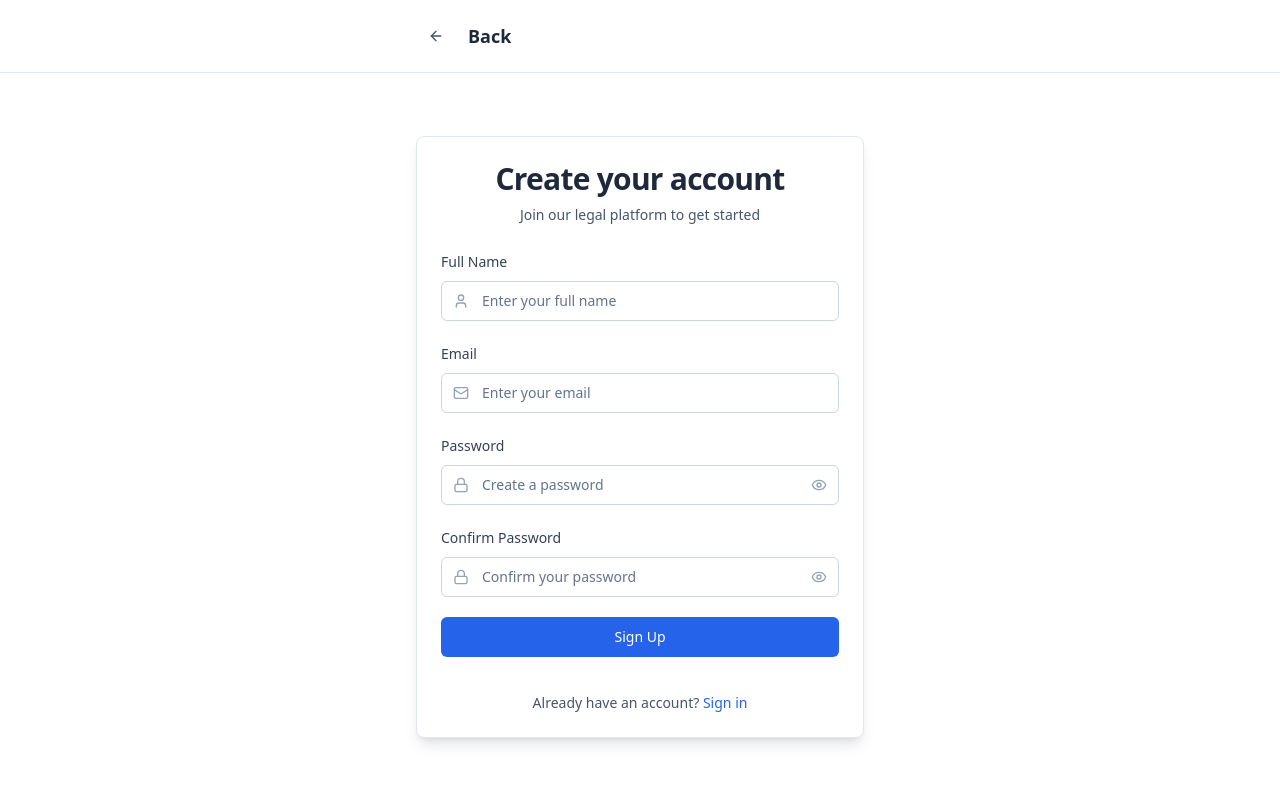
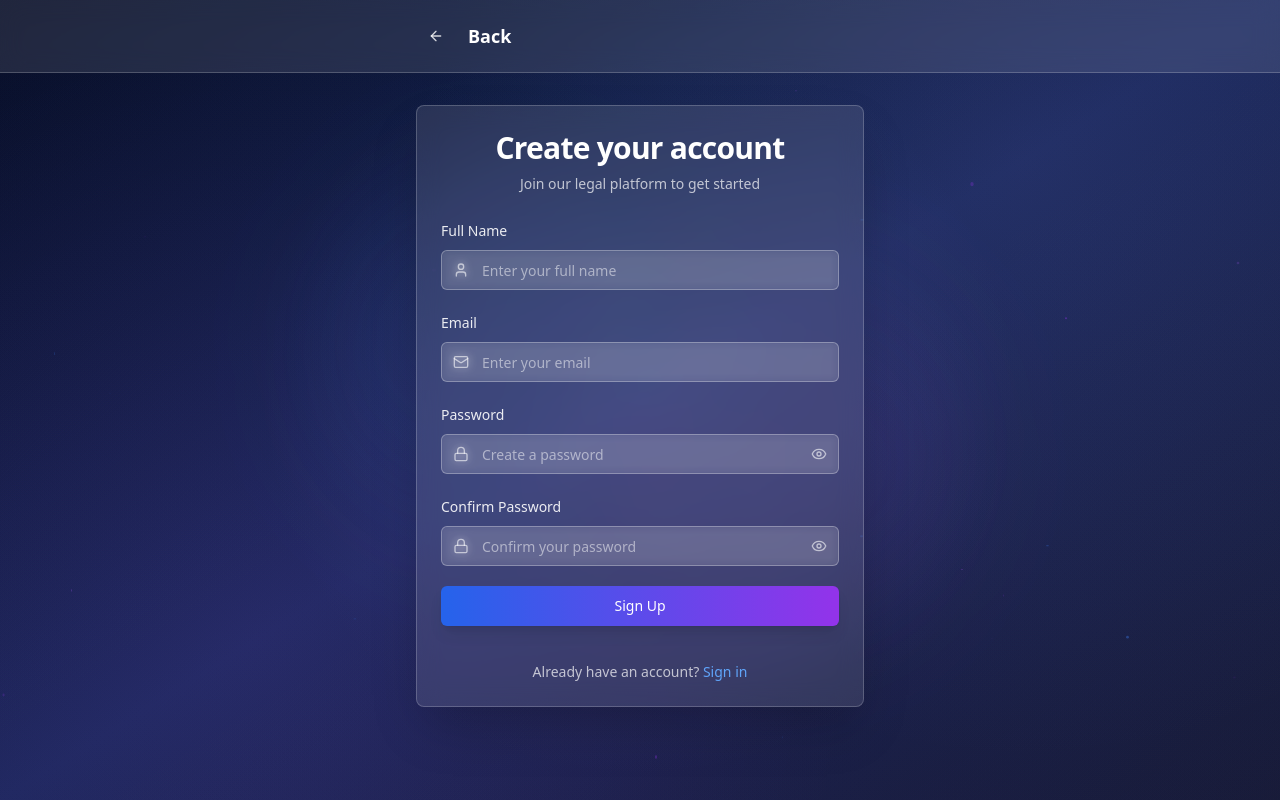
Before and after one commit to Harshith-jella/ai-orb-genesis, a React (Vite) app: page /signup in a window 1280 px wide. Built offline with nearby package versions, Linux system fonts and the light colour scheme.

Commit message:
feat: Use landing page background on signup page
The sign-up page now uses the landing page's background.

```diff
--- a/src/pages/SignUp.tsx
+++ b/src/pages/SignUp.tsx
@@ -1,3 +1,4 @@
+
 import React, { useState } from 'react';
 import { motion } from 'framer-motion';
 import { Eye, EyeOff, User, Mail, Lock, ArrowLeft } from 'lucide-react';
@@ -47,36 +48,106 @@ const SignUp = () => {
   };
 
   return (
-    <div className="min-h-screen bg-white flex flex-col relative overflow-hidden">
+    <div className="min-h-screen bg-gradient-to-br from-slate-950 via-blue-950 to-slate-900 relative overflow-hidden">
+      {/* Enhanced Background Effects */}
+      <div className="absolute inset-0 bg-[radial-gradient(circle_at_50%_50%,rgba(120,119,198,0.15),transparent_50%)]"></div>
+      <div className="absolute inset-0 bg-[radial-gradient(circle_at_80%_20%,rgba(120,119,198,0.1),transparent_50%)]"></div>
+      <div className="absolute inset-0 bg-[radial-gradient(circle_at_20%_80%,rgba(168,85,247,0.08),transparent_50%)]"></div>
+      <div className="absolute inset-0 bg-[conic-gradient(from_0deg_at_50%_50%,rgba(59,130,246,0.05),rgba(147,51,234,0.05),rgba(59,130,246,0.05))]"></div>
+
+      {/* Animated Background Mesh */}
+      <div className="absolute inset-0 opacity-30">
+        <div className="absolute inset-0 bg-[linear-gradient(45deg,rgba(59,130,246,0.02)_1px,transparent_1px),linear-gradient(-45deg,rgba(147,51,234,0.02)_1px,transparent_1px)] bg-[size:60px_60px]"></div>
+      </div>
+
+      {/* Dynamic Light Rays */}
+      <motion.div
+        className="absolute inset-0 z-5"
+        animate={{
+          rotate: [0, 360],
+        }}
+        transition={{
+          duration: 120,
+          repeat: Infinity,
+          ease: "linear",
+        }}
+      >
+        <div className="absolute top-1/4 left-1/4 w-96 h-96 bg-gradient-to-r from-blue-500/10 to-transparent rounded-full blur-3xl"></div>
+        <div className="absolute bottom-1/4 right-1/4 w-96 h-96 bg-gradient-to-l from-purple-500/10 to-transparent rounded-full blur-3xl"></div>
+      </motion.div>
+
+      {/* Enhanced Floating Particles */}
+      <div className="absolute inset-0 z-15">
+        {[...Array(30)].map((_, i) => (
+          <motion.div
+            key={i}
+            className="absolute rounded-full"
+            style={{
+              width: `${Math.random() * 4 + 1}px`,
+              height: `${Math.random() * 4 + 1}px`,
+              background: i % 3 === 0 ? 'rgba(59, 130, 246, 0.4)' : i % 3 === 1 ? 'rgba(147, 51, 234, 0.4)' : 'rgba(168, 85, 247, 0.4)',
+              left: `${Math.random() * 100}%`,
+              top: `${Math.random() * 100}%`,
+            }}
+            animate={{
+              y: [0, -50, 0],
+              opacity: [0.2, 1, 0.2],
+              scale: [0.5, 1, 0.5],
+            }}
+            transition={{
+              duration: 4 + Math.random() * 3,
+              repeat: Infinity,
+              delay: Math.random() * 3,
+              ease: "easeInOut",
+            }}
+          />
+        ))}
+      </div>
+
+      {/* Additional Ambient Effects */}
+      <motion.div
+        className="absolute inset-0 z-5 pointer-events-none"
+        animate={{
+          opacity: [0.3, 0.6, 0.3],
+        }}
+        transition={{
+          duration: 8,
+          repeat: Infinity,
+          ease: "easeInOut",
+        }}
+      >
+        <div className="absolute top-0 left-0 w-full h-full bg-gradient-to-br from-blue-500/5 via-transparent to-purple-500/5"></div>
+      </motion.div>
+
       {/* Header with back button */}
-      <div className="bg-white border-b border-slate-200 px-4 py-4">
+      <div className="bg-white/10 backdrop-blur-md border-b border-white/20 px-4 py-4 relative z-20">
         <div className="max-w-md mx-auto flex items-center">
           <Button
             onClick={handleGoBack}
             variant="ghost"
             size="icon"
-            className="text-slate-600 hover:bg-slate-100 transition-colors duration-200 shrink-0"
+            className="text-white/80 hover:bg-white/20 transition-colors duration-200 shrink-0"
           >
             <ArrowLeft className="w-5 h-5" />
           </Button>
-          <h2 className="ml-3 text-lg font-semibold text-slate-800">Back</h2>
+          <h2 className="ml-3 text-lg font-semibold text-white">Back</h2>
         </div>
       </div>
 
       {/* Main content */}
-      <div className="flex-1 flex items-center justify-center px-4 py-8">
+      <div className="flex-1 flex items-center justify-center px-4 py-8 relative z-20">
         <motion.div
           initial={{ opacity: 0, y: 20 }}
           animate={{ opacity: 1, y: 0 }}
           transition={{ duration: 0.5 }}
           className="w-full max-w-md"
         >
-          <Card className="shadow-lg border border-slate-200">
+          <Card className="shadow-2xl border border-white/20 bg-white/10 backdrop-blur-md">
             <CardHeader className="text-center space-y-2 pb-6">
-              <CardTitle className="text-2xl md:text-3xl font-bold text-slate-800">
+              <CardTitle className="text-2xl md:text-3xl font-bold text-white">
                 Create your account
               </CardTitle>
-              <CardDescription className="text-slate-600">
+              <CardDescription className="text-white/70">
                 Join our legal platform to get started
               </CardDescription>
             </CardHeader>
@@ -85,17 +156,17 @@ const SignUp = () => {
               <form onSubmit={handleSubmit(onSubmit)} className="space-y-5">
                 {/* Full Name Field */}
                 <div className="space-y-2">
-                  <Label htmlFor="fullName" className="text-sm font-medium text-slate-700">
+                  <Label htmlFor="fullName" className="text-sm font-medium text-white/90">
                     Full Name
                   </Label>
                   <div className="relative">
-                    <User className="absolute left-3 top-1/2 transform -translate-y-1/2 text-slate-400 w-4 h-4" />
+                    <User className="absolute left-3 top-1/2 transform -translate-y-1/2 text-white/60 w-4 h-4" />
                     <Input
                       id="fullName"
                       type="text"
                       placeholder="Enter your full name"
-                      className={`pl-10 border-slate-300 focus:border-blue-500 focus:ring-blue-500 ${
-                        errors.fullName ? 'border-red-500 focus:border-red-500 focus:ring-red-500' : ''
+                      className={`pl-10 bg-white/10 border-white/30 text-white placeholder:text-white/50 focus:border-blue-400 focus:ring-blue-400/50 backdrop-blur-sm ${
+                        errors.fullName ? 'border-red-400 focus:border-red-400 focus:ring-red-400/50' : ''
                       }`}
                       {...register('fullName', {
                         required: 'Full name is required',
@@ -107,23 +178,23 @@ const SignUp = () => {
                     />
                   </div>
                   {errors.fullName && (
-                    <p className="text-sm text-red-600">{errors.fullName.message}</p>
+                    <p className="text-sm text-red-400">{errors.fullName.message}</p>
                   )}
                 </div>
 
                 {/* Email Field */}
                 <div className="space-y-2">
-                  <Label htmlFor="email" className="text-sm font-medium text-slate-700">
+                  <Label htmlFor="email" className="text-sm font-medium text-white/90">
                     Email
                   </Label>
                   <div className="relative">
-                    <Mail className="absolute left-3 top-1/2 transform -translate-y-1/2 text-slate-400 w-4 h-4" />
+                    <Mail className="absolute left-3 top-1/2 transform -translate-y-1/2 text-white/60 w-4 h-4" />
                     <Input
                       id="email"
                       type="email"
                       placeholder="Enter your email"
-                      className={`pl-10 border-slate-300 focus:border-blue-500 focus:ring-blue-500 ${
-                        errors.email ? 'border-red-500 focus:border-red-500 focus:ring-red-500' : ''
+                      className={`pl-10 bg-white/10 border-white/30 text-white placeholder:text-white/50 focus:border-blue-400 focus:ring-blue-400/50 backdrop-blur-sm ${
+                        errors.email ? 'border-red-400 focus:border-red-400 focus:ring-red-400/50' : ''
                       }`}
                       {...register('email', {
                         required: 'Email is required',
@@ -135,23 +206,23 @@ const SignUp = () => {
                     />
                   </div>
                   {errors.email && (
-                    <p className="text-sm text-red-600">{errors.email.message}</p>
+                    <p className="text-sm text-red-400">{errors.email.message}</p>
                   )}
                 </div>
 
                 {/* Password Field */}
                 <div className="space-y-2">
-                  <Label htmlFor="password" className="text-sm font-medium text-slate-700">
+                  <Label htmlFor="password" className="text-sm font-medium text-white/90">
                     Password
                   </Label>
                   <div className="relative">
-                    <Lock className="absolute left-3 top-1/2 transform -translate-y-1/2 text-slate-400 w-4 h-4" />
+                    <Lock className="absolute left-3 top-1/2 transform -translate-y-1/2 text-white/60 w-4 h-4" />
                     <Input
                       id="password"
                       type={showPassword ? 'text' : 'password'}
                       placeholder="Create a password"
-                      className={`pl-10 pr-10 border-slate-300 focus:border-blue-500 focus:ring-blue-500 ${
-                        errors.password ? 'border-red-500 focus:border-red-500 focus:ring-red-500' : ''
+                      className={`pl-10 pr-10 bg-white/10 border-white/30 text-white placeholder:text-white/50 focus:border-blue-400 focus:ring-blue-400/50 backdrop-blur-sm ${
+                        errors.password ? 'border-red-400 focus:border-red-400 focus:ring-red-400/50' : ''
                       }`}
                       {...register('password', {
                         required: 'Password is required',
@@ -169,30 +240,30 @@ const SignUp = () => {
                       type="button"
                       variant="ghost"
                       size="icon"
-                      className="absolute right-1 top-1/2 transform -translate-y-1/2 h-8 w-8 text-slate-400 hover:text-slate-600"
+                      className="absolute right-1 top-1/2 transform -translate-y-1/2 h-8 w-8 text-white/60 hover:text-white/90 hover:bg-white/20"
                       onClick={() => setShowPassword(!showPassword)}
                     >
                       {showPassword ? <EyeOff className="w-4 h-4" /> : <Eye className="w-4 h-4" />}
                     </Button>
                   </div>
                   {errors.password && (
-                    <p className="text-sm text-red-600">{errors.password.message}</p>
+                    <p className="text-sm text-red-400">{errors.password.message}</p>
                   )}
                 </div>
 
                 {/* Confirm Password Field */}
                 <div className="space-y-2">
-                  <Label htmlFor="confirmPassword" className="text-sm font-medium text-slate-700">
+                  <Label htmlFor="confirmPassword" className="text-sm font-medium text-white/90">
                     Confirm Password
                   </Label>
                   <div className="relative">
-                    <Lock className="absolute left-3 top-1/2 transform -translate-y-1/2 text-slate-400 w-4 h-4" />
+                    <Lock className="absolute left-3 top-1/2 transform -translate-y-1/2 text-white/60 w-4 h-4" />
                     <Input
                       id="confirmPassword"
                       type={showConfirmPassword ? 'text' : 'password'}
                       placeholder="Confirm your password"
-                      className={`pl-10 pr-10 border-slate-300 focus:border-blue-500 focus:ring-blue-500 ${
-                        errors.confirmPassword ? 'border-red-500 focus:border-red-500 focus:ring-red-500' : ''
+                      className={`pl-10 pr-10 bg-white/10 border-white/30 text-white placeholder:text-white/50 focus:border-blue-400 focus:ring-blue-400/50 backdrop-blur-sm ${
+                        errors.confirmPassword ? 'border-red-400 focus:border-red-400 focus:ring-red-400/50' : ''
                       }`}
                       {...register('confirmPassword', {
                         required: 'Please confirm your password',
@@ -203,14 +274,14 @@ const SignUp = () => {
                       type="button"
                       variant="ghost"
                       size="icon"
-                      className="absolute right-1 top-1/2 transform -translate-y-1/2 h-8 w-8 text-slate-400 hover:text-slate-600"
+                      className="absolute right-1 top-1/2 transform -translate-y-1/2 h-8 w-8 text-white/60 hover:text-white/90 hover:bg-white/20"
                       onClick={() => setShowConfirmPassword(!showConfirmPassword)}
                     >
                       {showConfirmPassword ? <EyeOff className="w-4 h-4" /> : <Eye className="w-4 h-4" />}
                     </Button>
                   </div>
                   {errors.confirmPassword && (
-                    <p className="text-sm text-red-600">{errors.confirmPassword.message}</p>
+                    <p className="text-sm text-red-400">{errors.confirmPassword.message}</p>
                   )}
                 </div>
 
@@ -218,18 +289,18 @@ const SignUp = () => {
                 <Button
                   type="submit"
                   disabled={isSubmitting || isSignupComplete}
-                  className="w-full bg-blue-600 hover:bg-blue-700 text-white font-medium py-2.5 rounded-md transition-colors duration-200 mt-6"
+                  className="w-full bg-gradient-to-r from-blue-600 to-purple-600 hover:from-blue-700 hover:to-purple-700 text-white font-medium py-2.5 rounded-md transition-all duration-300 shadow-lg hover:shadow-blue-500/25 mt-6"
                 >
                   {isSubmitting ? 'Creating Account...' : isSignupComplete ? 'Success!' : 'Sign Up'}
                 </Button>
 
                 {/* Sign In Link */}
                 <div className="text-center pt-4">
-                  <p className="text-sm text-slate-600">
+                  <p className="text-sm text-white/70">
                     Already have an account?{' '}
                     <Link
                       to="/signin"
-                      className="text-blue-600 hover:text-blue-700 font-medium hover:underline transition-colors duration-200"
+                      className="text-blue-400 hover:text-blue-300 font-medium hover:underline transition-colors duration-200"
                     >
                       Sign in
                     </Link>
```
